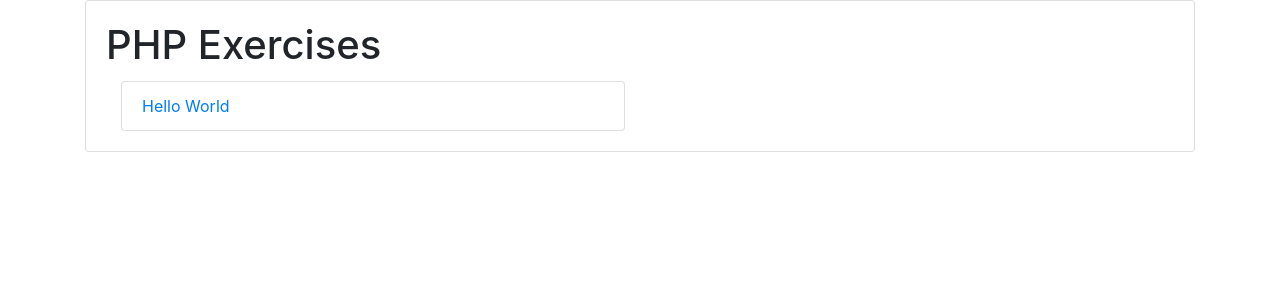
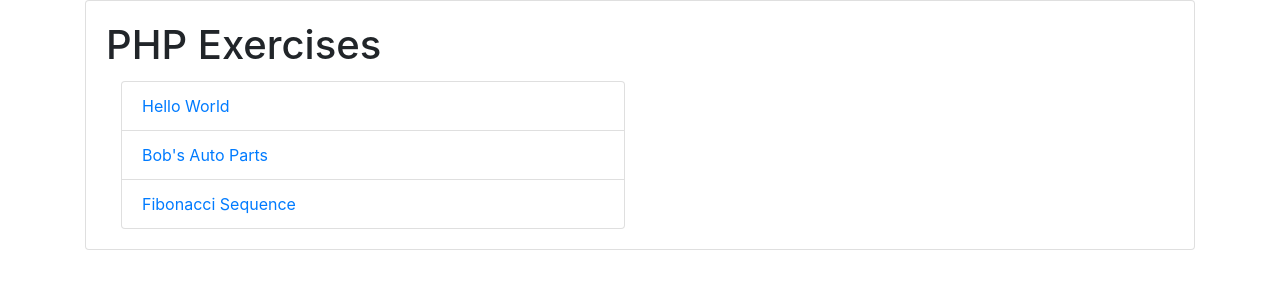
Before and after one commit to toledobrendo/dragon-php, a PHP site: page / in a window 1280 px wide. Shown: the top 300 px of the page. Run offline with PHP 8.4, Linux system fonts and the light colour scheme.

Commit message:
homework 1

```diff
--- a/index.php
+++ b/index.php
@@ -15,9 +15,17 @@
           <h1 class="card-title">PHP Exercises</h1>
           <div class="col-6">
             <ul class="list-group">
-              <li class="list-group-item">
-                <a href="hello-world.php">Hello World</a>
-              </li>
+                <li class="list-group-item">
+                    <a href="hello-world.php">Hello World</a>
+                </li>
+
+                <li class="list-group-item">
+                    <a href="order/order-form.php">Bob's Auto Parts</a>
+                </li>
+
+                <li class="list-group-item">
+                    <a href="HW1-FibonacciSequence/Pages/fibonacci.php">Fibonacci Sequence</a>
+                </li>
             </ul>
           </div>
         </div>
```
Also changed, not shown: template.php (+12 -12 lines).
